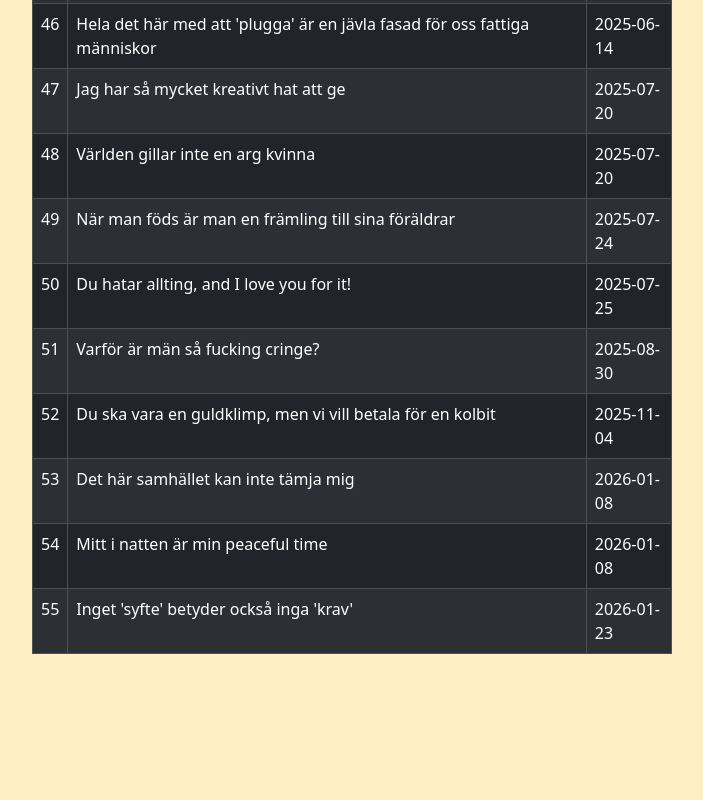
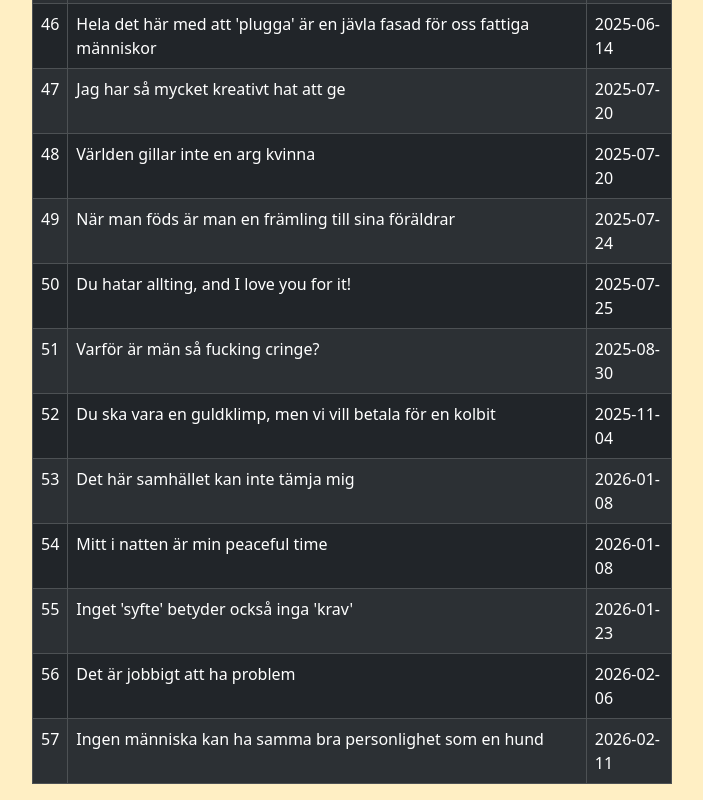
Before and after one commit to Stenstromen/filosofiskaeleonora, a React (Vite) app: page /all in a window 1280 px wide. Shown: the part 3091-3891 px from the top of the page, without its empty margins (288-991 px from the left). Before the commit the page ends 3761 px from the top, so only its background shows below. Built offline with nearby package versions, Linux system fonts and the light colour scheme.

Commit message:
Added quotes

```diff
--- a/src/assets/Quotes.js
+++ b/src/assets/Quotes.js
@@ -286,6 +286,16 @@ const Quotes = [
     quote: "Inget 'syfte' betyder också inga 'krav'",
     date: "2026-01-23",
   },
+  {
+    id: 56,
+    quote: "Det är jobbigt att ha problem",
+    date: "2026-02-06",
+  },
+  {
+    id: 57,
+    quote: "Ingen människa kan ha samma bra personlighet som en hund",
+    date: "2026-02-11",
+  },
 ];
 
 export default Quotes;
```
